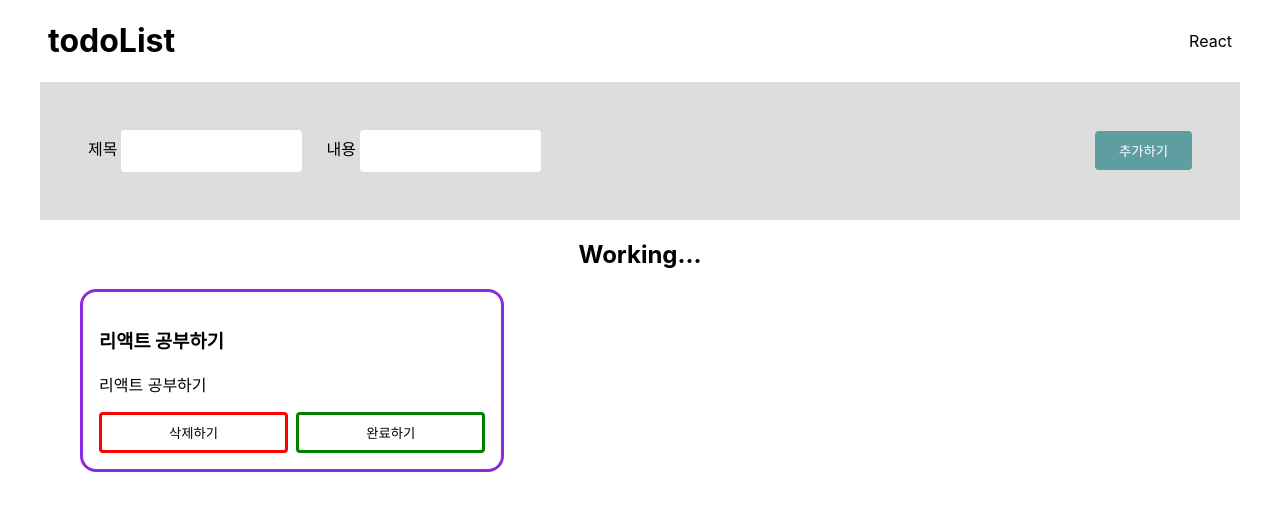
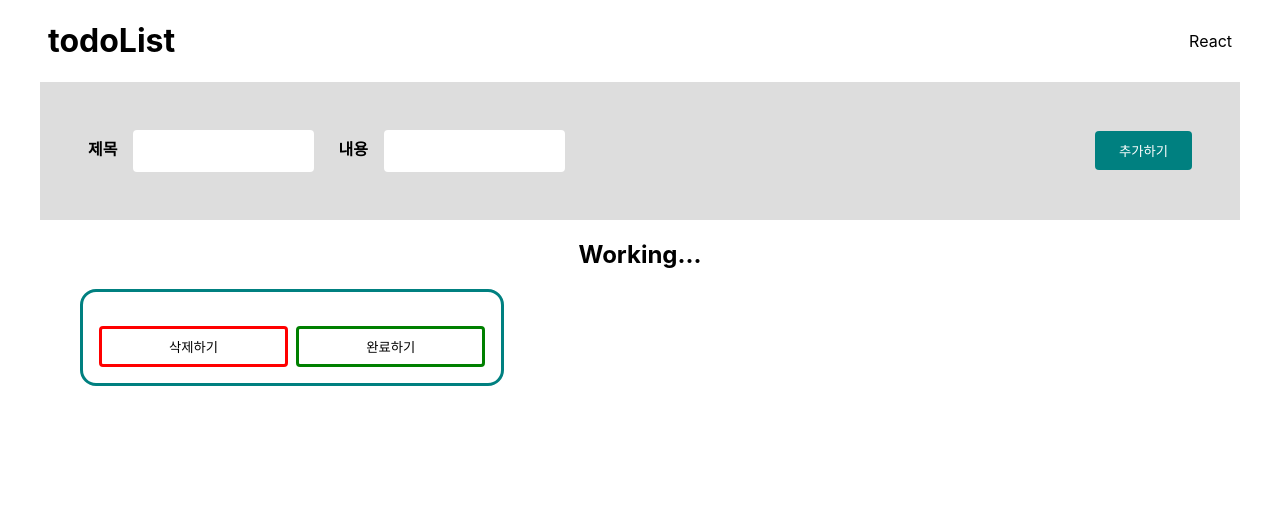
Before and after one commit to young-02/todolist_ex, a React (Create React App) app: page / in a window 1280 px wide. Shown: the top 510 px of the page. Built offline with nearby package versions, Linux system fonts and the light colour scheme.

Commit message:
onchange 함수 추가

```diff
--- a/src/component/Form.js
+++ b/src/component/Form.js
@@ -1,18 +1,33 @@
+import { useState } from 'react';
 import './Todo.css';
+import Working from './Working';
 export default function Form() {
+  const [title, setTitle] = useState('');
+  const [text, setText] = useState('');
+
+  function onChangeTitle(e) {
+    setTitle(e.target.value);
+  }
+  function onChangeText(e) {
+    setText(e.target.value);
+  }
+
   return (
+    <>
       <div className="form_warpper">
         <div className="input_warpper">
           <div className="input_box">
             <label>제목</label>
-          <input type="text" />
+            <input type="text" onChange={onChangeTitle} />
           </div>
           <div className="input_box">
             <label>내용</label>
-          <input type="text" />
+            <input type="text" onChange={onChangeText} />
           </div>
         </div>
-      <button className='btn_add'>추가하기</button>
+        <button className="btn_add">추가하기</button>
       </div>
+      <Working text={text} title={title} />
+    </>
   );
 }
--- a/src/component/Todo.css
+++ b/src/component/Todo.css
@@ -27,7 +27,9 @@ li {
 }
 
 .input_box > label {
-  margin-right: 4px;
+  display: inline-block;
+  margin-right: 16px;
+  font-weight: 600;
 }
 
 .input_box > input {
@@ -39,7 +41,7 @@ li {
 .btn_add {
   border: none;
   border-radius: 4px;
-  background: cadetblue;
+  background: teal;
   color: #fff;
   padding: 10px 24px;
   cursor: pointer;
@@ -50,7 +52,7 @@ li {
   justify-content: flex-start;
 }
 .work_list > li {
-  border: 3px solid blueviolet;
+  border: 3px solid teal;
   padding: 1em;
   border-radius: 16px;
   text-align: left;
--- a/src/component/Todo.js
+++ b/src/component/Todo.js
@@ -1,12 +1,12 @@
 import Form from './Form';
 import './Todo.css';
-import Working from './Working';
+
 
 export default function Todo() {
   return (
     <div className="todo_wrapper">
       <Form />
-      <Working />
+
     </div>
   );
 }
--- a/src/component/Working.js
+++ b/src/component/Working.js
@@ -1,13 +1,13 @@
 import './Todo.css';
 
-export default function Working() {
+export default function Working({ text, title }) {
   return (
     <div className="working_wrapper">
       <h2>Working...</h2>
       <ul className="work_list">
         <li>
-          <h3>리액트 공부하기</h3>
-          <p>리액트 공부하기</p>
+          <h3>{title}</h3>
+          <p>{text}</p>
           <div className="btn_wrap">
             <button className="btn_del">삭제하기</button>
             <button className="btn_com">완료하기</button>
```
Lines whose indentation alone changed are shown as unchanged.
